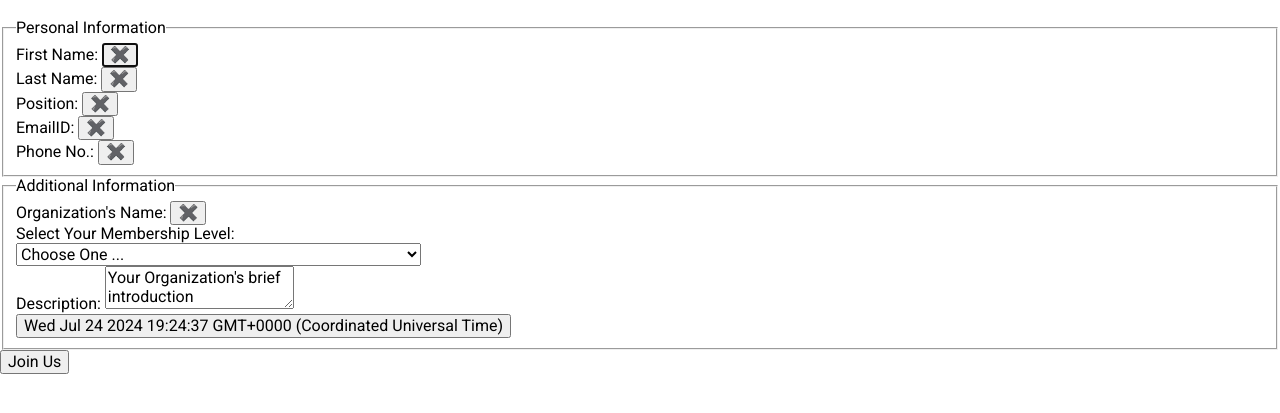
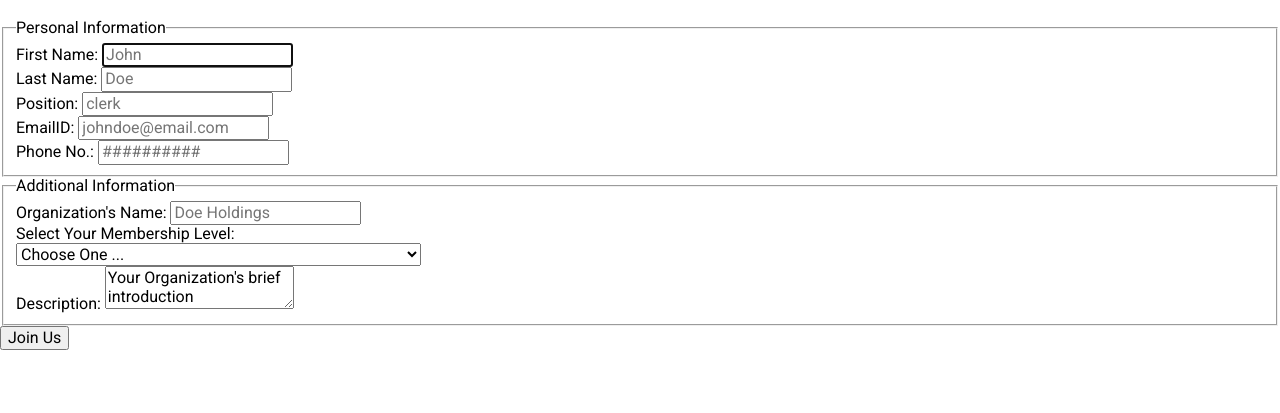
Before and after one commit to SubWal/wdd230, a plain HTML site: page chamber/join.html in a window 1280 px wide. Shown: the part 527-940 px from the top of the page. Drawn offline with nearby package versions, Linux system fonts and the light colour scheme; a web font is replaced by a local one.

Commit message:
form fixes

```diff
--- a/chamber/join.html
+++ b/chamber/join.html
@@ -63,23 +63,23 @@
                     <legend>Personal Information</legend>
                     <div>
                         <label for="firstName">First Name: </label>
-                        <input type="submit" value = "✖️" name="firstName" id="firstName" placeholder="John" autofocus required>
+                        <input type="text" name="firstName" id="firstName" placeholder="John" autofocus required>
                     </div>
                     <div>
                         <label for="lastName">Last Name: </label>
-                        <input type="submit" value = "✖️" name="lastName" id="lastName" placeholder="Doe" required>
+                        <input type="text" name="lastName" id="lastName" placeholder="Doe" required>
                     </div>
                     <div><label for="position">Position: </label>
-                        <input type="submit" value = "✖️" name="position" id="position" placeholder="clerk" pattern="[A-Za-z\s-]{7,}"></div>
+                        <input type="text" name="position" id="position" placeholder="clerk" pattern="[A-Za-z\s-]{7,}"></div>
                     <div><label for="emailAddress">EmailID: </label>
-                        <input type="submit" value = "✖️" name="emailAddress" id="emailAddress" placeholder="johndoe@email.com"></div>
+                        <input type="email" name="emailAddress" id="emailAddress" placeholder="johndoe@email.com"></div>
                     <div><label for="phoneNo">Phone No.:</label>
-                        <input type="submit" value = "✖️" name="phoneNo" id="phoneNo" placeholder="##########"></div>
+                        <input type="tel" name="phoneNo" id="phoneNo" placeholder="##########"></div>
                 </fieldset>
                 <fieldset>
                     <legend>Additional Information</legend>
                     <div><label for="organization">Organization's Name:</label>
-                    <input type="submit" value = "✖️" name="organization" id="organization" placeholder="Doe Holdings" required></div>
+                    <input type="text" name="organization" id="organization" placeholder="Doe Holdings" required></div>
                     <div><label for="membership">Select Your Membership Level: </label><br>
                     <select name="membership" id="membership">
                         <!-- Gonna add with javascript -->
@@ -88,7 +88,7 @@
                     <div><label for="description">Description: </label>
                     <textarea  name="description" id="description" >Your Organization's brief introduction </textarea></div>
                         <div id = "hidden">
-                            <input type="submit" name="timeStamp" id = "timeStamp">
+                            <input type="hidden" name="timeStamp" id = "timeStamp">
                         </div>
                 </fieldset>
                 <div id = "button-box">
```
